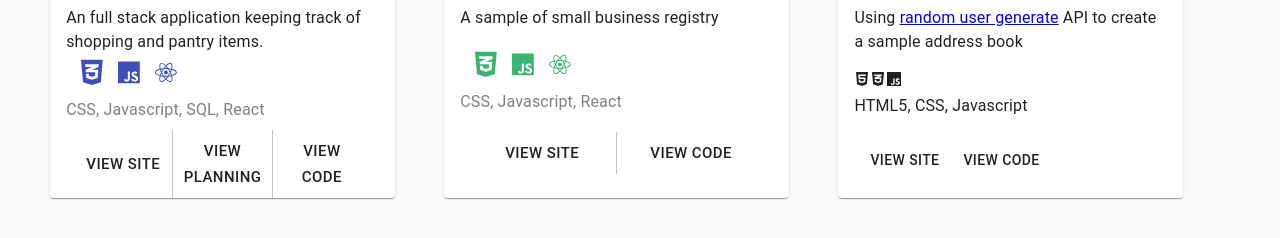
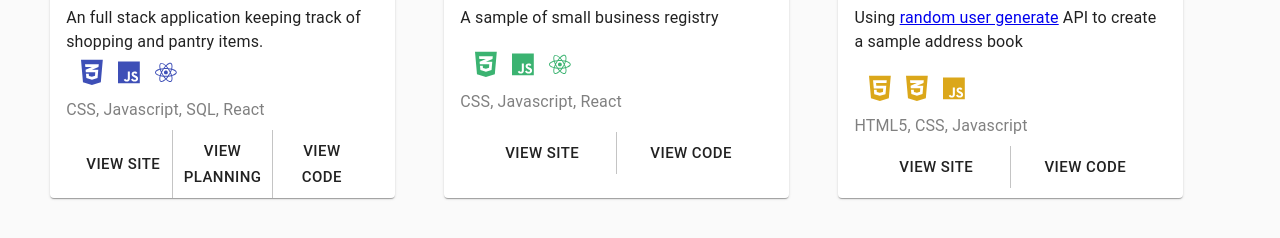
Before and after one commit to listenToRipley/nataliekendrick, a React (Create React App) app: page /projects in a window 1280 px wide. Shown: the part 438-676 px from the top of the page. Built offline with nearby package versions, Linux system fonts and the light colour scheme.

Commit message:
updated address css

```diff
--- a/src/Components/Components.css
+++ b/src/Components/Components.css
@@ -44,6 +44,11 @@
   color: #3bb371;
 }
 
+.addressBadges {
+  margin-top: 1px;
+  color: #dba71a;
+}
+
 .skills {
   font-size: 10px;
   color: grey;
@@ -52,6 +57,7 @@
 .buttons {
   display: flex;
   margin-top: 10px;
+  margin-bottom: 15px;
 }
 
 .pantryButtons {
--- a/src/Components/ProjAddressBook.js
+++ b/src/Components/ProjAddressBook.js
@@ -32,21 +32,27 @@ const AddressBook = () => {
     Using <a href="https://randomuser.me/">random user generate</a> API to create a sample address book
   </Typography>
     <Typography className="addressBadges">
-      <FaHtml5/>
-      <FaCss3Alt/>
-      <FaJs/>
+
+      <FaHtml5 className="badges"/>
+      <FaCss3Alt className="badges"/>
+      <FaJs className="badges"/>
+
     </Typography>
-      <Typography paragraph>
+      <Typography className="skills">
          HTML5, CSS, Javascript
       </Typography>
   <CardActions>
-    <Button onClick={() => window.open('https://listentoripley.github.io/javascript-workbook/07week/addressBook.html')}>
-    View Site
-    </Button>
 
-    <Button onClick={()=> window.open('https://github.com/listenToRipley/javascript-workbook/tree/gh-pages/07week')}>
-    View Code
-    </Button>
+    <ButtonGroup fullWidth={true} variant="text" size="large" component="div">
+      <Button className="viewButton" onClick={() => window.open('https://listentoripley.github.io/javascript-workbook/07week/addressBook.html')}>
+      View Site
+      </Button>
+
+      <Button className="viewButton" onClick={()=> window.open('https://github.com/listenToRipley/javascript-workbook/tree/gh-pages/07week')}>
+      View Code
+      </Button>
+
+    </ButtonGroup>
 
     </CardActions>
   </CardContent>
```
